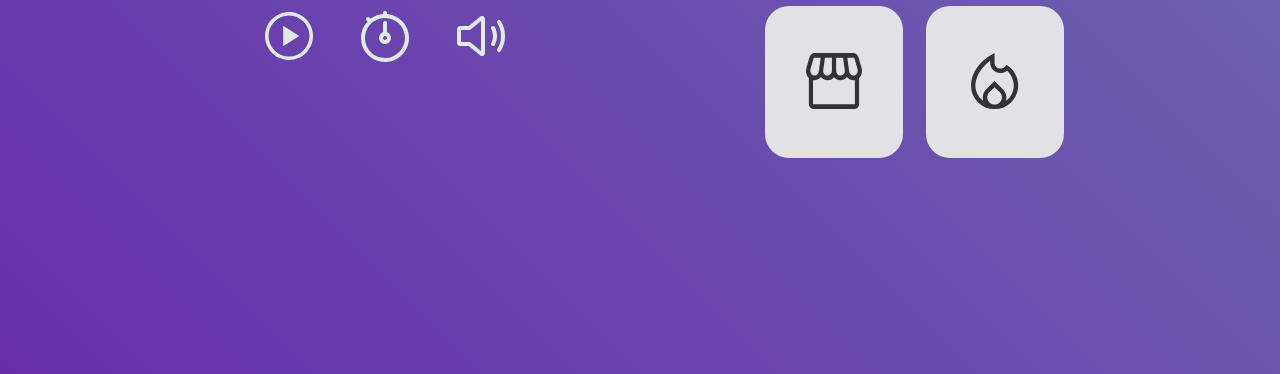
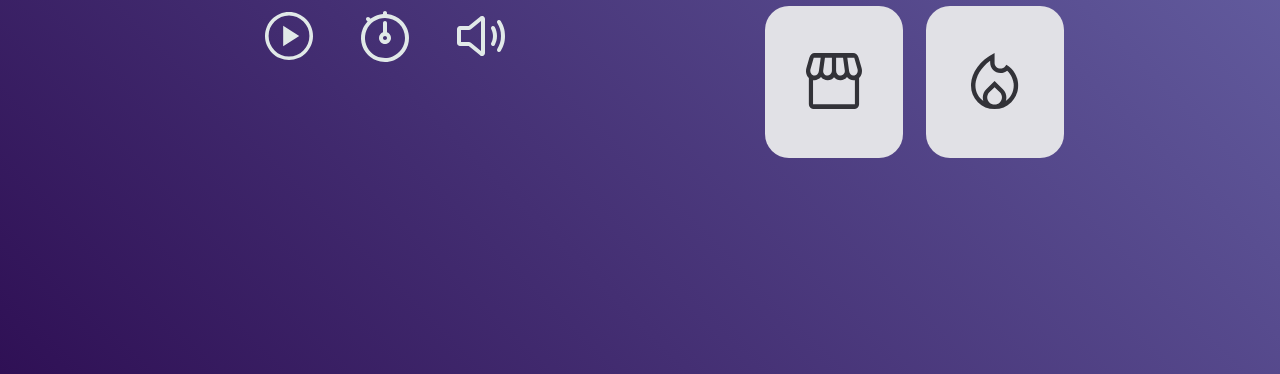
Before and after one commit to brenanmota/FocusTimer_project, a plain HTML site: page index.html in a window 1280 px wide. Shown: the part 426-800 px from the top of the page. Drawn offline with Linux system fonts and the light colour scheme.

Commit message:
change background color

```diff
--- a/style.css
+++ b/style.css
@@ -16,7 +16,7 @@
 }
 
 body {
-  background: linear-gradient(45deg, #672eac 0%, #6e6daf 100%);
+  background: linear-gradient(45deg, #2f1055 0%, #6e6daf 100%);
 
   font-family: "Montserrat";
   color: #e1e9e8;
```
